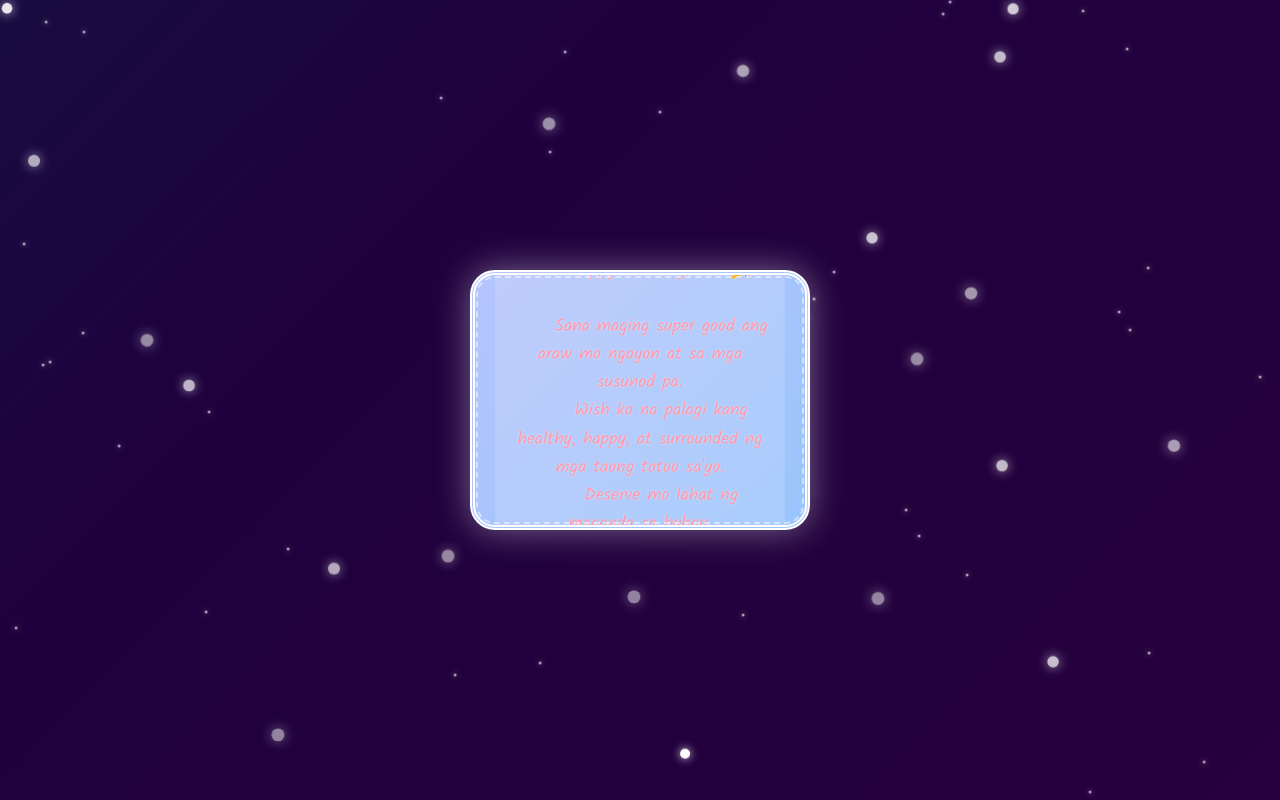
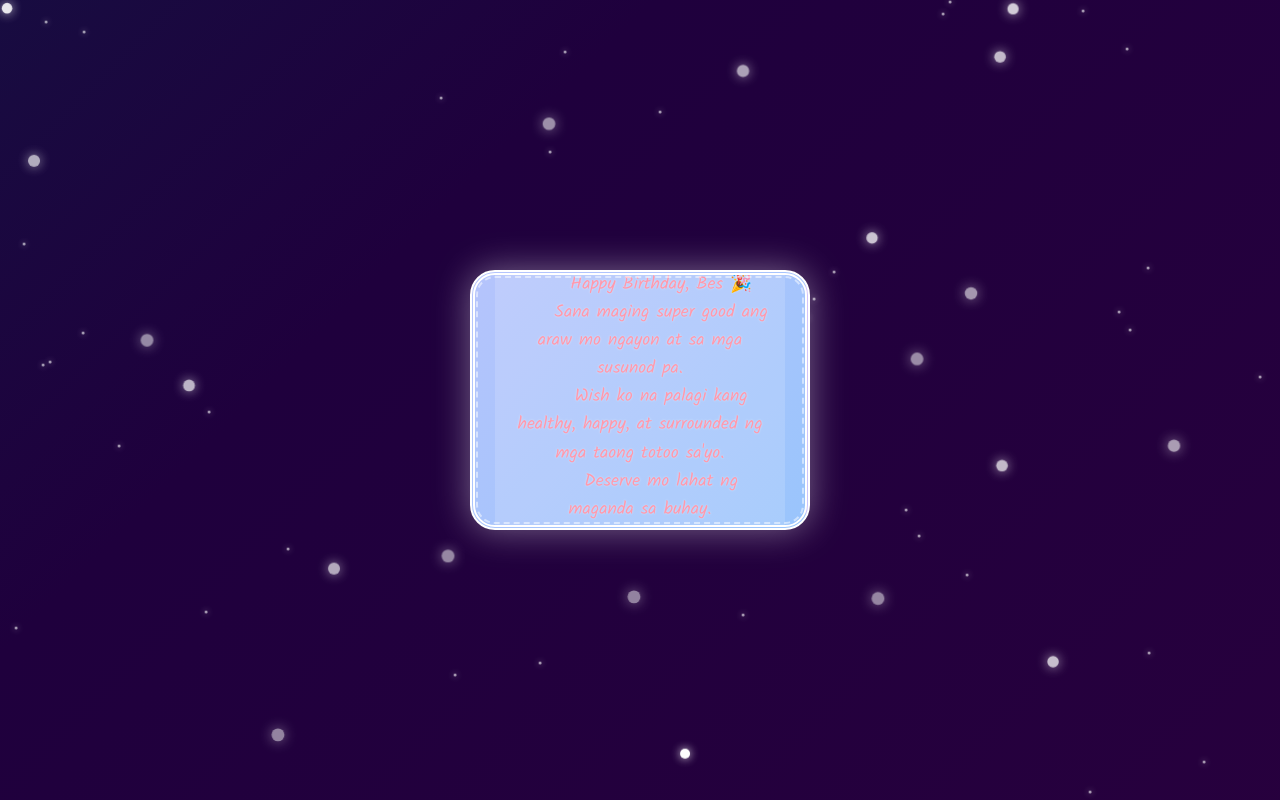
Before and after one commit to chrly6285/Postcard, a plain HTML site: page index.html in a window 1280 px wide. Both pictures are taken after a click on the button "Open Message". Drawn offline with Linux system fonts and the light colour scheme.

Commit message:
Update index.html

```diff
--- a/index.html
+++ b/index.html
@@ -189,7 +189,7 @@
   <div class="postcard" id="postcard">
     <div class="emoji">🎉</div>
     <div class="birthday-message">
-      Happy Birthday, Bes 🎉<br>
+      Happy Birthday, Bes 🎉
       Sana maging super good ang araw mo ngayon at sa mga susunod pa.
       Wish ko na palagi kang healthy, happy, at surrounded ng mga taong totoo sa'yo.
       Deserve mo lahat ng maganda sa buhay.
```
